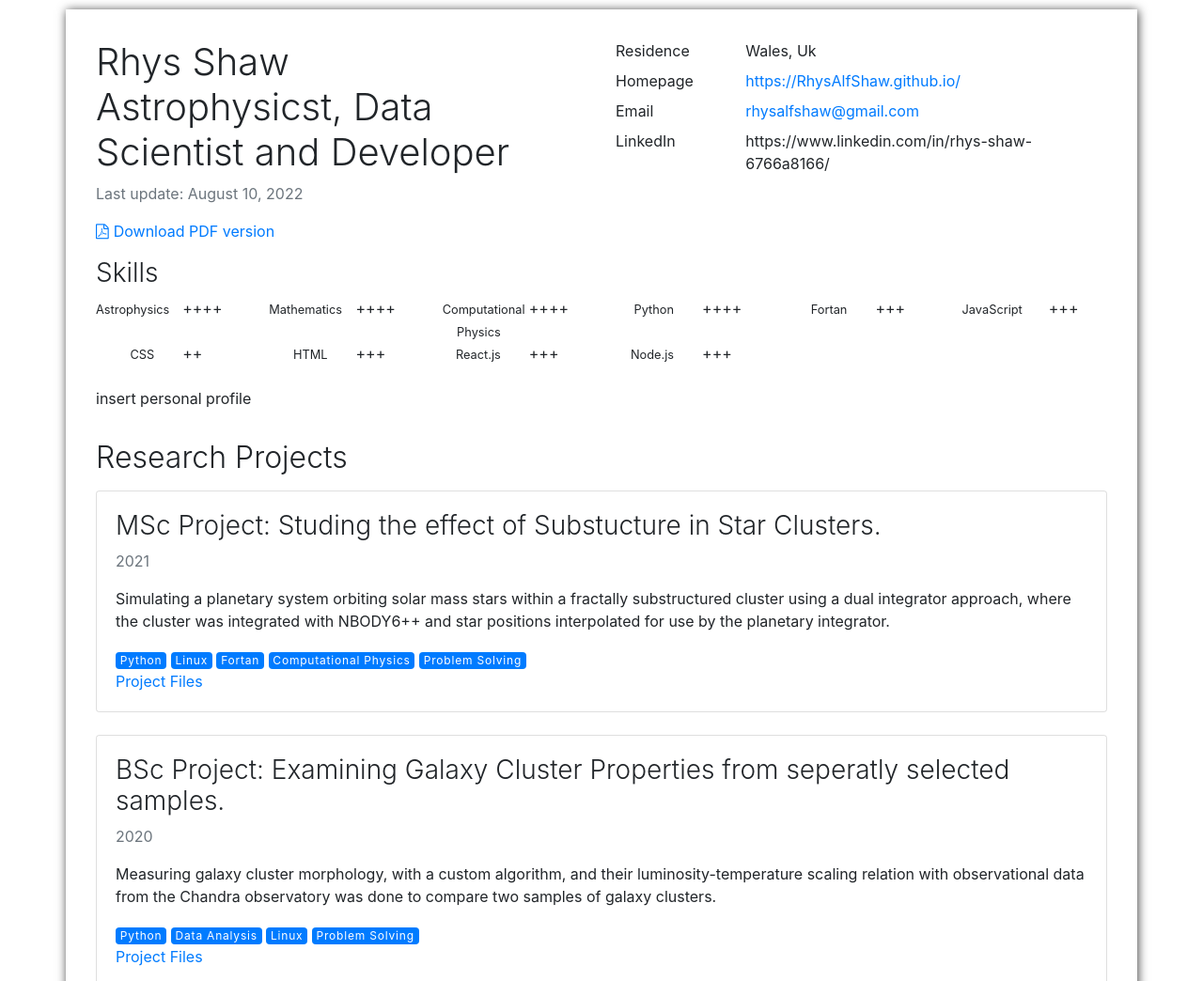
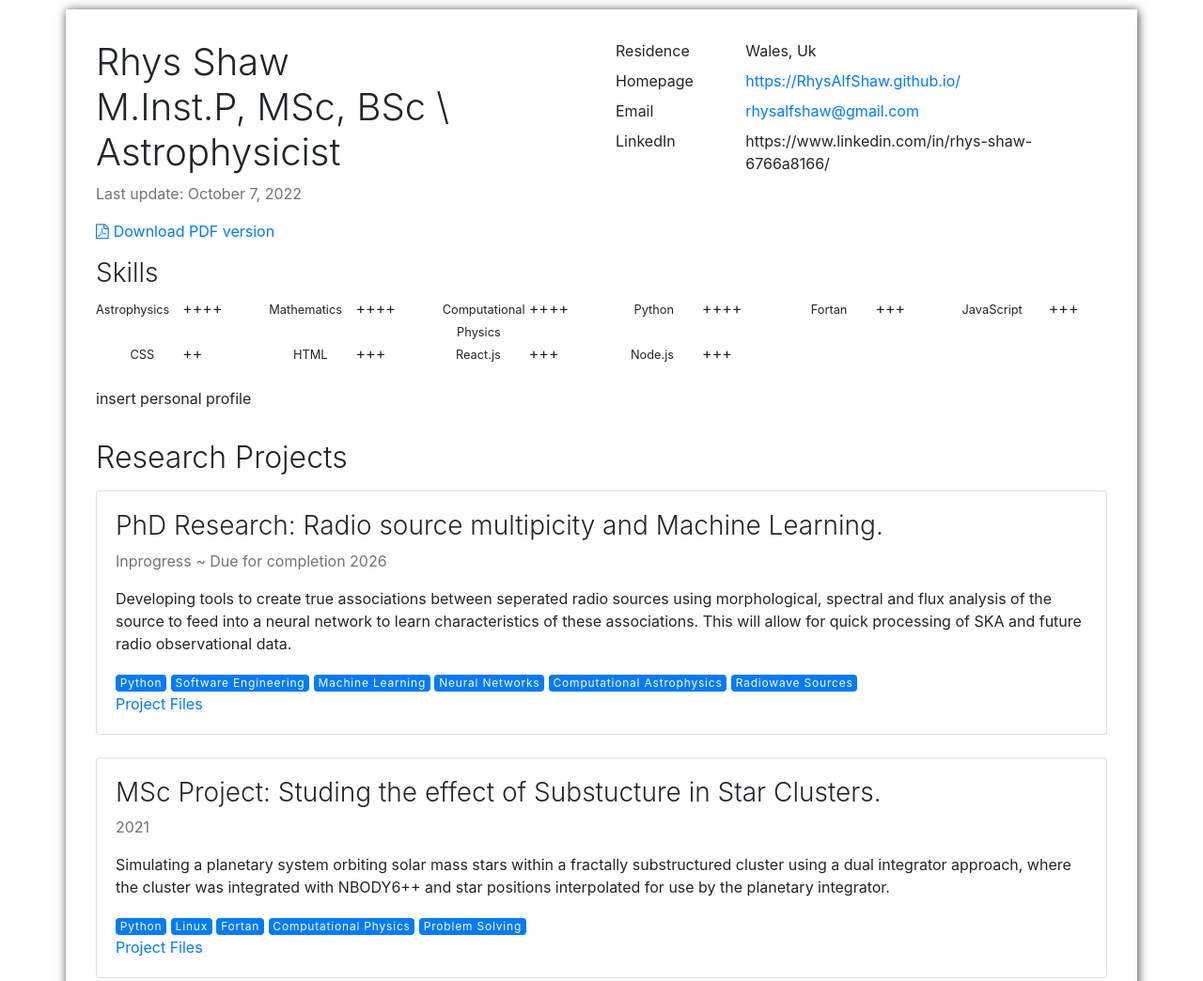
Before and after one commit to RhysAlfShaw/CV, a plain HTML site: page index.html in a window 1280 px wide. Shown: the top 1044 px of the page at 94% size. Drawn offline with nearby package versions, Linux system fonts and the light colour scheme.

Commit message:
Deploying to gh-pages from  @ 1a641996e07158c3e7fa1ce186bc7e9f1ffb844b 🚀

```diff
--- a/index.html
+++ b/index.html
@@ -3,7 +3,7 @@
 <head>
     <meta charset="UTF-8"/>
     <meta name="viewport" content="width=device-width, initial-scale=1">
-    <title>Rhys Shaw. Astrophysicst, Data Scientist and Developer</title>
+    <title>Rhys Shaw. M.Inst.P, MSc, BSc \ Astrophysicist</title>
     <link rel="icon" href="favicon.ico" type="image/x-icon"/>
     <link rel="stylesheet" href="https://stackpath.bootstrapcdn.com/bootstrap/4.1.3/css/bootstrap.min.css">
     <link rel="stylesheet" href="https://maxcdn.bootstrapcdn.com/font-awesome/4.7.0/css/font-awesome.min.css">
@@ -13,12 +13,12 @@
 <div class="container page">
     <div class="row">
         <div class="col-md-6 col-print-6">
-            <h1>Rhys Shaw<br/>Astrophysicst, Data Scientist and Developer</h1>
+            <h1>Rhys Shaw<br/>M.Inst.P, MSc, BSc \ Astrophysicist</h1>
             <p>
-                <time datetime="" class="text-muted">Last update: August 10, 2022</time>
+                <time datetime="" class="text-muted">Last update: October 7, 2022</time>
             </p>
             <p>
-                <span class="screen"><a href="rhys-shaw.astrophysicst-data-scientist-and-developer.pdf"><i class="fa fa-file-pdf-o" aria-hidden="true"></i>Download PDF version</a></span>
+                <span class="screen"><a href="rhys-shaw.m-inst-p-msc-bsc-astrophysicist.pdf"><i class="fa fa-file-pdf-o" aria-hidden="true"></i>Download PDF version</a></span>
                 <span class="print">The online version is available at <a href="https://RhysAlfShaw.github.io/CV" class="text-nowrap"><i
                     class="fa fa-github" aria-hidden="true"></i>https://RhysAlfShaw.github.io/CV</a></span>
             </p>
@@ -111,6 +111,26 @@
     <h2>Research Projects</h2>
     <div class="card mb-4">
         <div class="card-body">
+            <h3>PhD Research: Radio source multipicity and Machine Learning.</h3>
+            <p class="text-muted">Inprogress ~ Due for completion 2026</p>
+
+            <p> Developing tools to create true associations between seperated radio sources using morphological, spectral and flux analysis of the source to feed into a neural network to learn characteristics of these associations. This will allow for quick processing of SKA and future radio observational data.</p>
+
+            <div>
+                <span class="badge badge-primary">Python</span>
+                <span class="badge badge-primary">Software Engineering</span>
+                <span class="badge badge-primary">Machine Learning</span>
+                <span class="badge badge-primary">Neural Networks</span>
+                <span class="badge badge-primary">Computational Astrophysics</span>
+                <span class="badge badge-primary">Radiowave Sources</span>
+            </div>
+            <div>
+                <a href="https://github.com/RhysAlfShaw/Portfolio">Project Files</a>
+            </div>
+        </div>
+    </div>
+    <div class="card mb-4">
+        <div class="card-body">
             <h3>MSc Project: Studing the effect of Substucture in Star Clusters.</h3>
             <p class="text-muted">2021</p>
 
```
Also changed, not shown: 2 other files.
